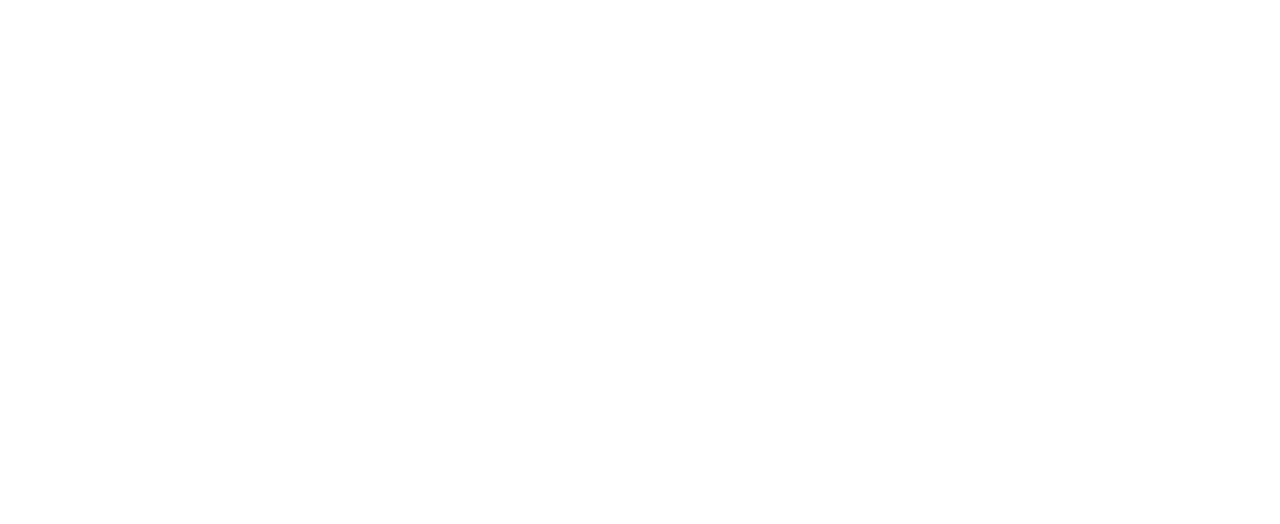
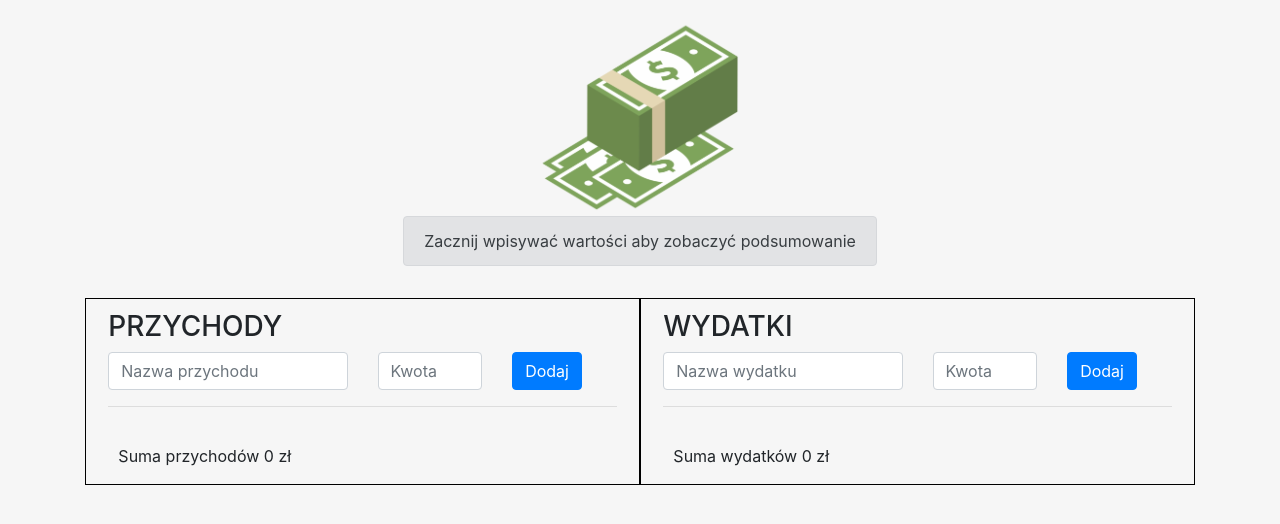
Before and after one commit to spalewski/js_financial_manager, a plain HTML site: page index.html in a window 1280 px wide. Drawn offline with nearby package versions, Linux system fonts and the light colour scheme.

Commit message:
project of graphical structure

```diff
--- a/index.html
+++ b/index.html
@@ -2,12 +2,92 @@
 <html lang="pl">
 <head>
 	<meta charset="UTF-8">
-	<meta name="viewport"
-	      content="width=device-width, user-scalable=no, initial-scale=1.0, maximum-scale=1.0, minimum-scale=1.0">
-	<meta http-equiv="X-UA-Compatible" content="ie=edge">
+	<meta content="width=device-width, user-scalable=no, initial-scale=1.0, maximum-scale=1.0, minimum-scale=1.0"
+	      name="viewport">
+	<meta content="ie=edge" http-equiv="X-UA-Compatible">
 	<title>Financial manager</title>
+	<link href="style/main.css" rel="stylesheet" type="text/css">
+	<link crossorigin="anonymous" href="https://stackpath.bootstrapcdn.com/bootstrap/4.5.0/css/bootstrap.min.css"
+	      integrity="sha384-9aIt2nRpC12Uk9gS9baDl411NQApFmC26EwAOH8WgZl5MYYxFfc+NcPb1dKGj7Sk" rel="stylesheet">
+	<link href="style/main.css" rel="stylesheet" type="text/css">
+	<script defer src="scripts/budget.js" type="text/javascript"></script>
 </head>
 <body>
+<section class="summary pt-3 my-auto">
+	<div class="container container--summary">
+		<div class="logo">
+		</div>
+		<div class="alert alert-secondary message" role="alert">
+			Zacznij wpisywać wartości aby zobaczyć podsumowanie
+		</div>
+	</div>
+</section>
 
+<section class="tables pt-3 my-auto">
+
+	<div class="container container--tables">
+
+		<div class="incomes bordered">
+			<h3>PRZYCHODY</h3>
+			<form>
+				<div class="row">
+					<div class="col-6">
+						<input class="form-control" name="income-name" placeholder="Nazwa przychodu" type="text">
+					</div>
+					<div class="col">
+						<input class="form-control" name="income-value" placeholder="Kwota" type="number">
+					</div>
+					<div class="col">
+						<button class="btn btn-primary" id="submit-income" type="submit">Dodaj</button>
+					</div>
+				</div>
+			</form>
+			<hr>
+			<div class="list">
+				<ul class="incomes-list">
+				</ul>
+
+				<div class="-lists-summary">
+					<span>Suma przychodów </span><span id="income-summary-span">0</span> <span>zł</span>
+				</div>
+			</div>
+
+		</div>
+
+		<div class="outcomes bordered">
+			<h3>WYDATKI</h3>
+			<form>
+				<div class="row">
+					<div class="col-6">
+						<input class="form-control" name="outcome-name" placeholder="Nazwa wydatku" type="text">
+					</div>
+					<div class="col">
+						<input class="form-control" name="outcome-value" placeholder="Kwota" type="number">
+					</div>
+					<div class="col">
+						<button class="btn btn-primary" id="submit-outcome" type="submit">Dodaj</button>
+					</div>
+				</div>
+			</form>
+			<hr>
+			<div class="list">
+				<ul class="outcomes-list">
+				</ul>
+				<span>Suma wydatków </span><span id="outcome-summary-span">0</span> <span>zł</span>
+			</div>
+		</div>
+	</div>
+</section>
+
+
+<script crossorigin="anonymous"
+        integrity="sha384-DfXdz2htPH0lsSSs5nCTpuj/zy4C+OGpamoFVy38MVBnE+IbbVYUew+OrCXaRkfj"
+        src="https://code.jquery.com/jquery-3.5.1.slim.min.js"></script>
+<script crossorigin="anonymous"
+        integrity="sha384-Q6E9RHvbIyZFJoft+2mJbHaEWldlvI9IOYy5n3zV9zzTtmI3UksdQRVvoxMfooAo"
+        src="https://cdn.jsdelivr.net/npm/popper.js@1.16.0/dist/umd/popper.min.js"></script>
+<script crossorigin="anonymous"
+        integrity="sha384-OgVRvuATP1z7JjHLkuOU7Xw704+h835Lr+6QL9UvYjZE3Ipu6Tp75j7Bh/kR0JKI"
+        src="https://stackpath.bootstrapcdn.com/bootstrap/4.5.0/js/bootstrap.min.js"></script>
 </body>
 </html>
--- a/style/main.css
+++ b/style/main.css
@@ -0,0 +1,39 @@
+body {
+    background-color: #f6f6f6;
+}
+
+.container--summary {
+    display: flex;
+    justify-content: center;
+    align-items: center;
+    flex-direction: column;
+}
+
+.container--tables{
+    display: flex;
+    flex-wrap: wrap;
+}
+
+.logo {
+    display: flex;
+    width: 200px;
+    height: 200px;
+    background-color: green;
+    text-align: center;
+    justify-content: center;
+    background-image: url("../img/money.png");
+    background-size: contain;
+}
+
+.incomes, .outcomes, .list {
+    padding: 1% 2%;
+    width: 50%;
+}
+
+.bordered{
+    border: 1px solid black;
+}
+
+.entry-input {
+    padding: 0 0 34px;
+}
```
Also changed, not shown: img/money.png (added).
